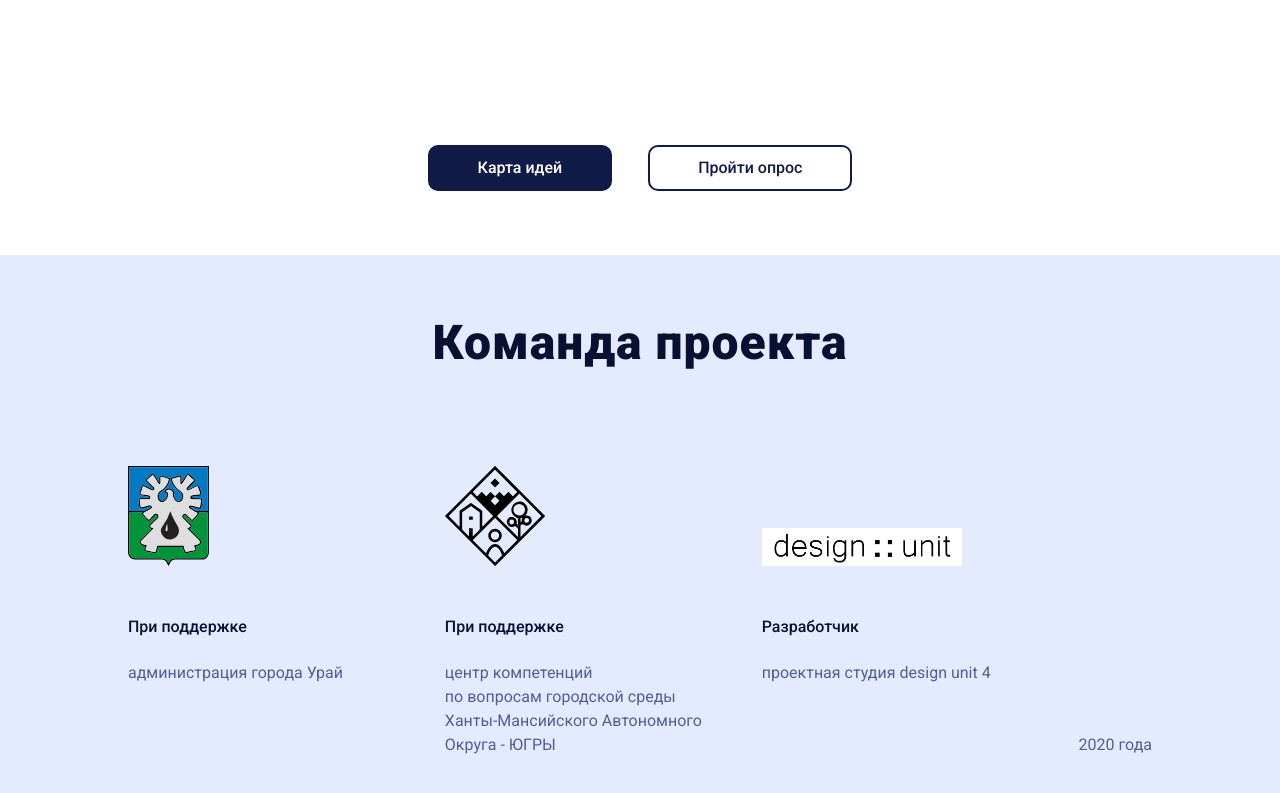
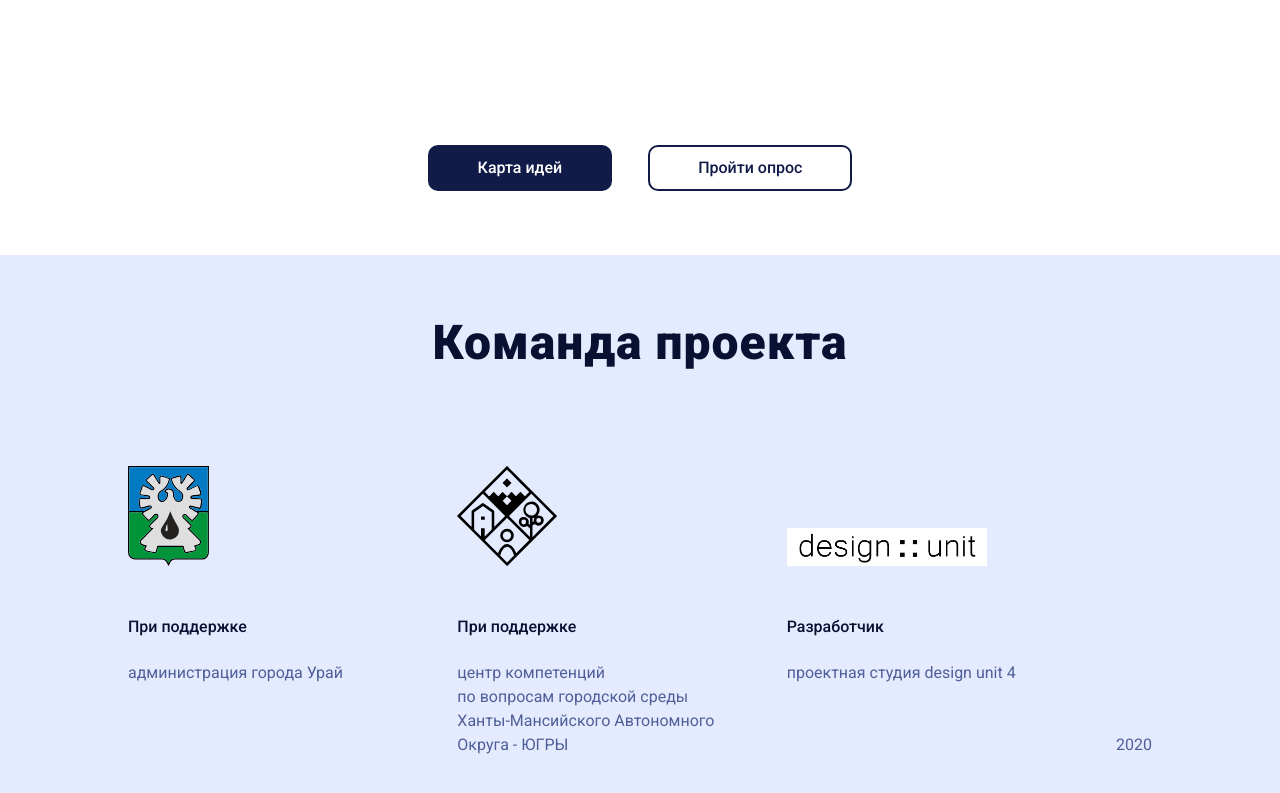
Before and after one commit to designunit/bereguray, a Next.js app: page / in a window 1280 px wide. Shown: the part 5200-5993 px from the top of the page. Built offline with nearby package versions, Linux system fonts and the light colour scheme.

Commit message:
hooy-pizda

```diff
--- a/src/components/Footer/index.tsx
+++ b/src/components/Footer/index.tsx
@@ -61,7 +61,7 @@ export const Footer: React.SFC = props => {
                         textAlign: 'center',
                     }}
                 >
-                    2020 года
+                    2020
                 </div>
             </div>
         </section>
```
